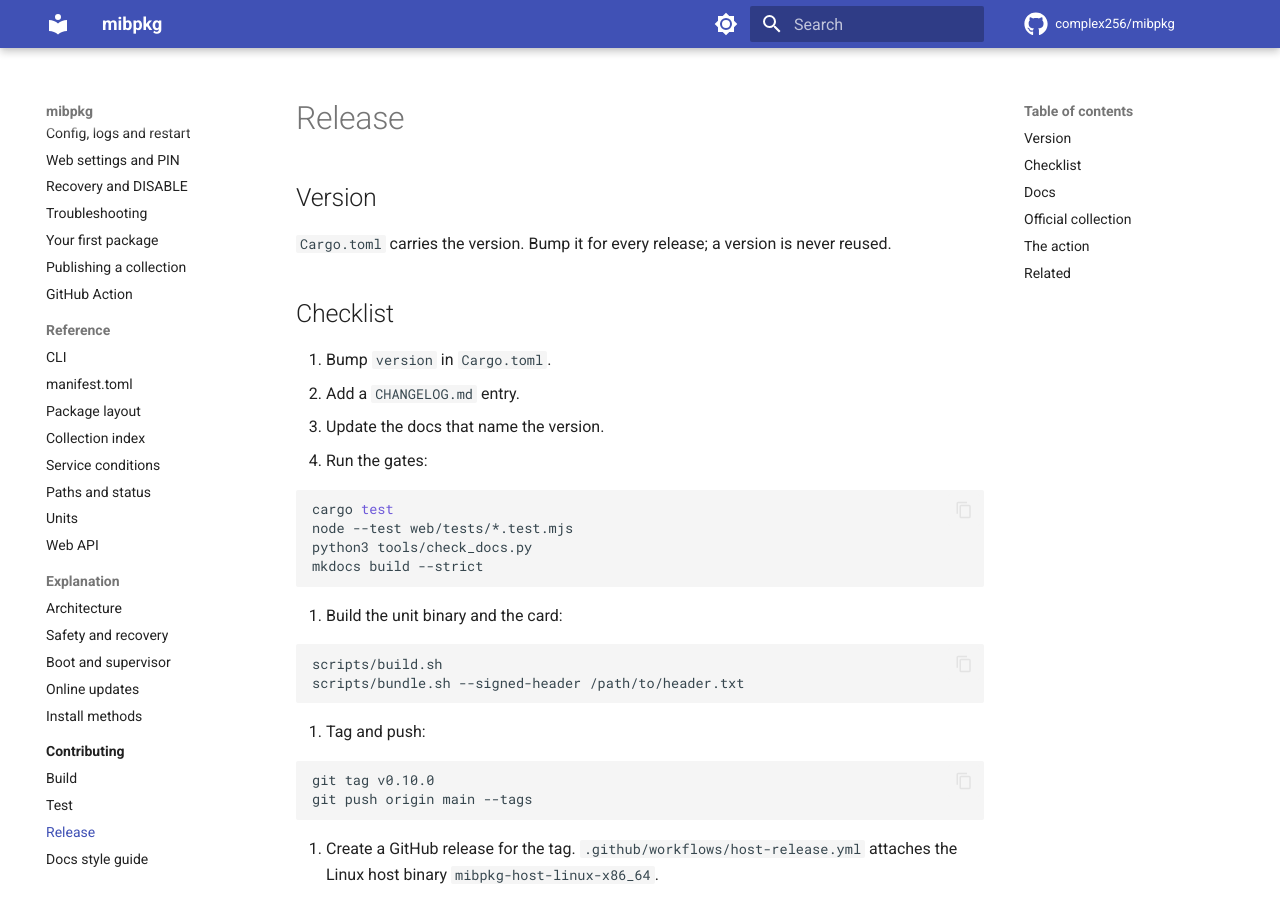
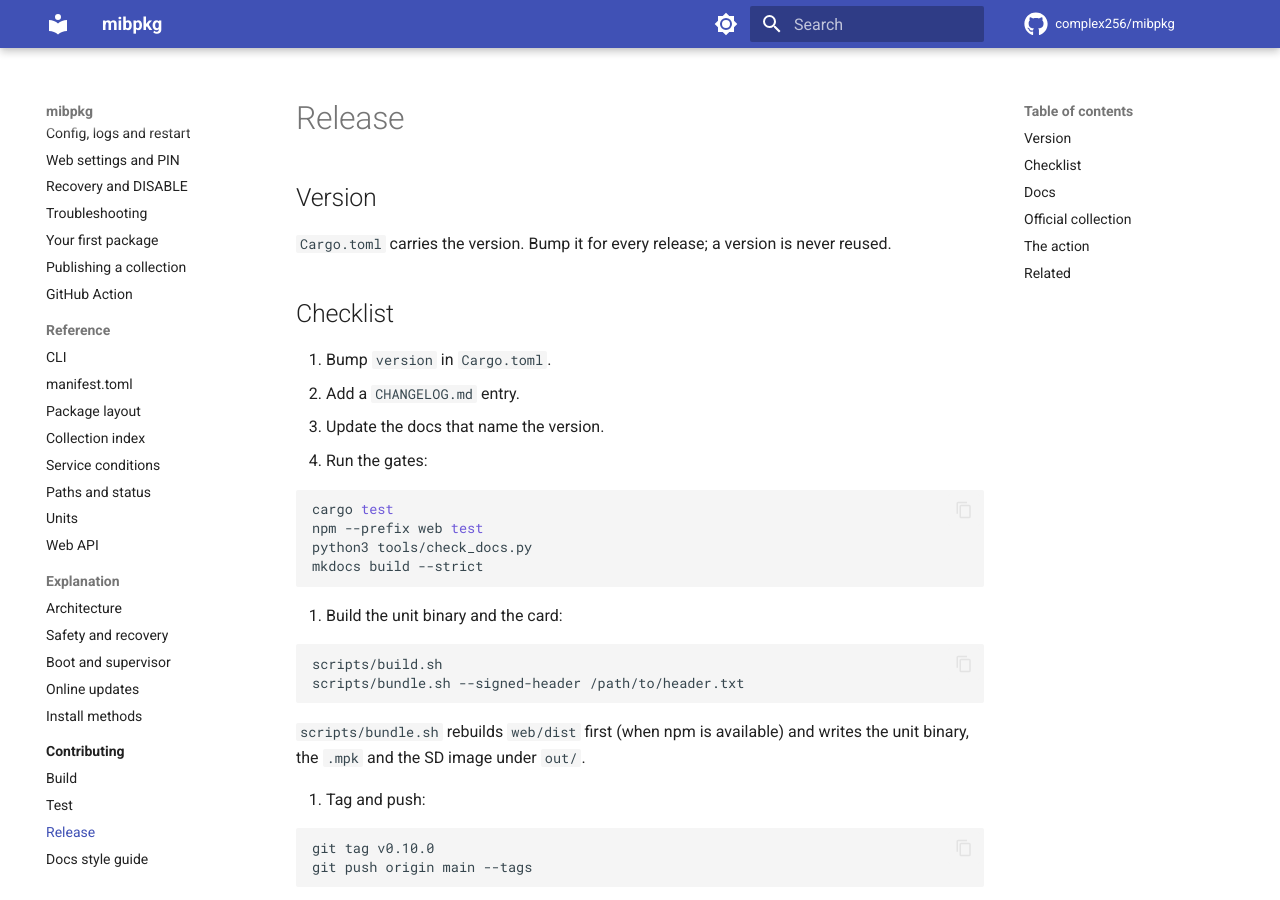
Before and after one commit to complex256/mibpkg, an MkDocs documentation site: the page built from docs/contributing/release.md, in a window 1280 px wide and 900 px high. Built offline with MkDocs 1.6.1 and Material for MkDocs 9.7.7, drawn with Linux system fonts in a browser that asks for light colours; comment, search, counter and statistics services are not loaded.

Commit message:
chore: build the QNX image from Docker Desktop, refresh release gates
scripts/build.sh assumed the QNX toolchain image was in the active Docker
context; the default here is Colima, where it is not, so the documented
command failed with "pull access denied". It now defaults DOCKER_CONTEXT to
desktop-linux (still overridable).

The release checklist named the old `node --test web/tests/*.test.mjs` gate;
it now runs `npm --prefix web test`, and says bundle.sh rebuilds web/dist.

````diff
--- a/docs/contributing/release.md
+++ b/docs/contributing/release.md
@@ -13,7 +13,7 @@
 
    ```sh
    cargo test
-   node --test web/tests/*.test.mjs
+   npm --prefix web test
    python3 tools/check_docs.py
    mkdocs build --strict
    ```
@@ -24,6 +24,9 @@
    scripts/build.sh
    scripts/bundle.sh --signed-header /path/to/header.txt
    ```
+
+   `scripts/bundle.sh` rebuilds `web/dist` first (when npm is available) and writes the unit binary,
+   the `.mpk` and the SD image under `out/`.
 
 6. Tag and push:
 
````
Also changed, not shown: 1 other file.
